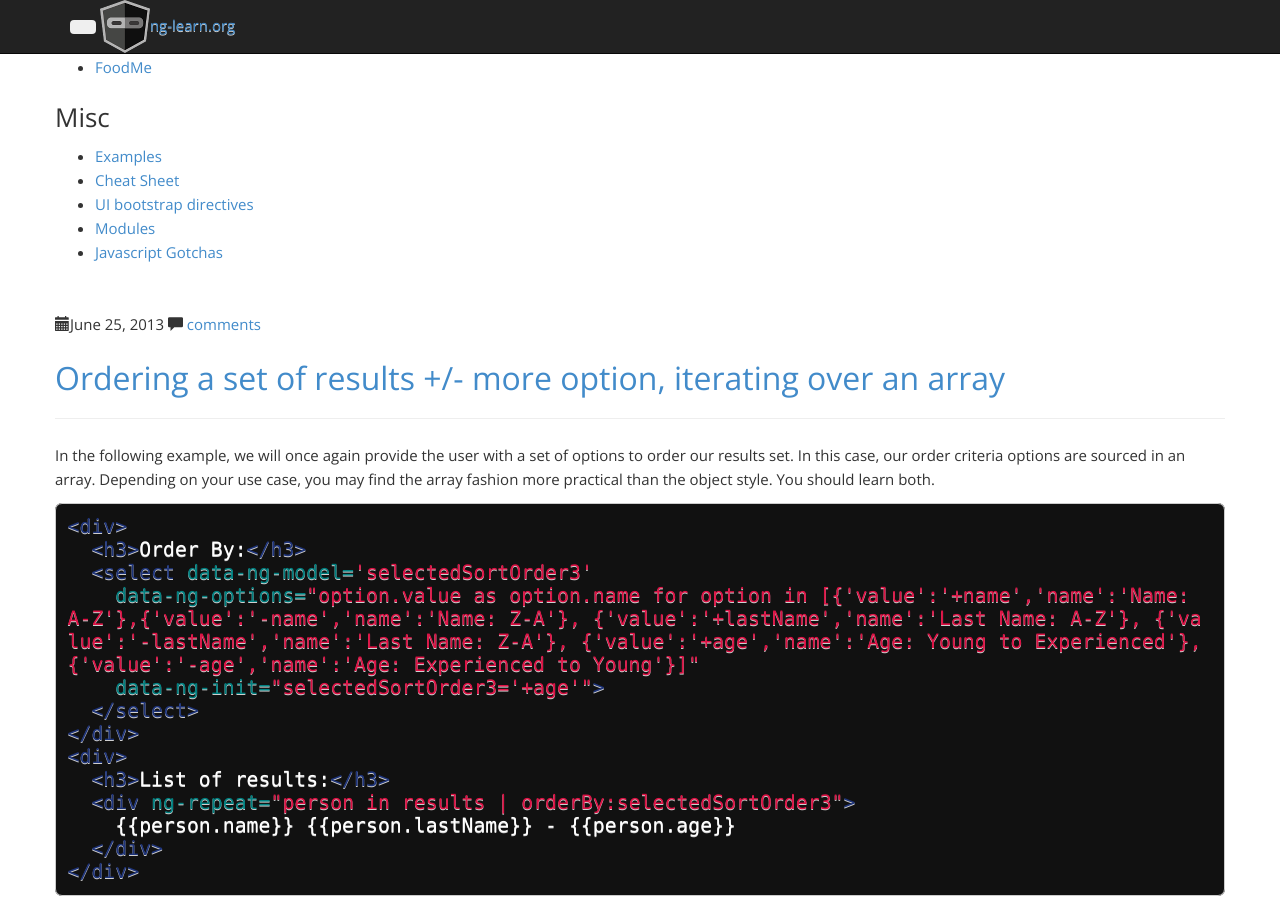
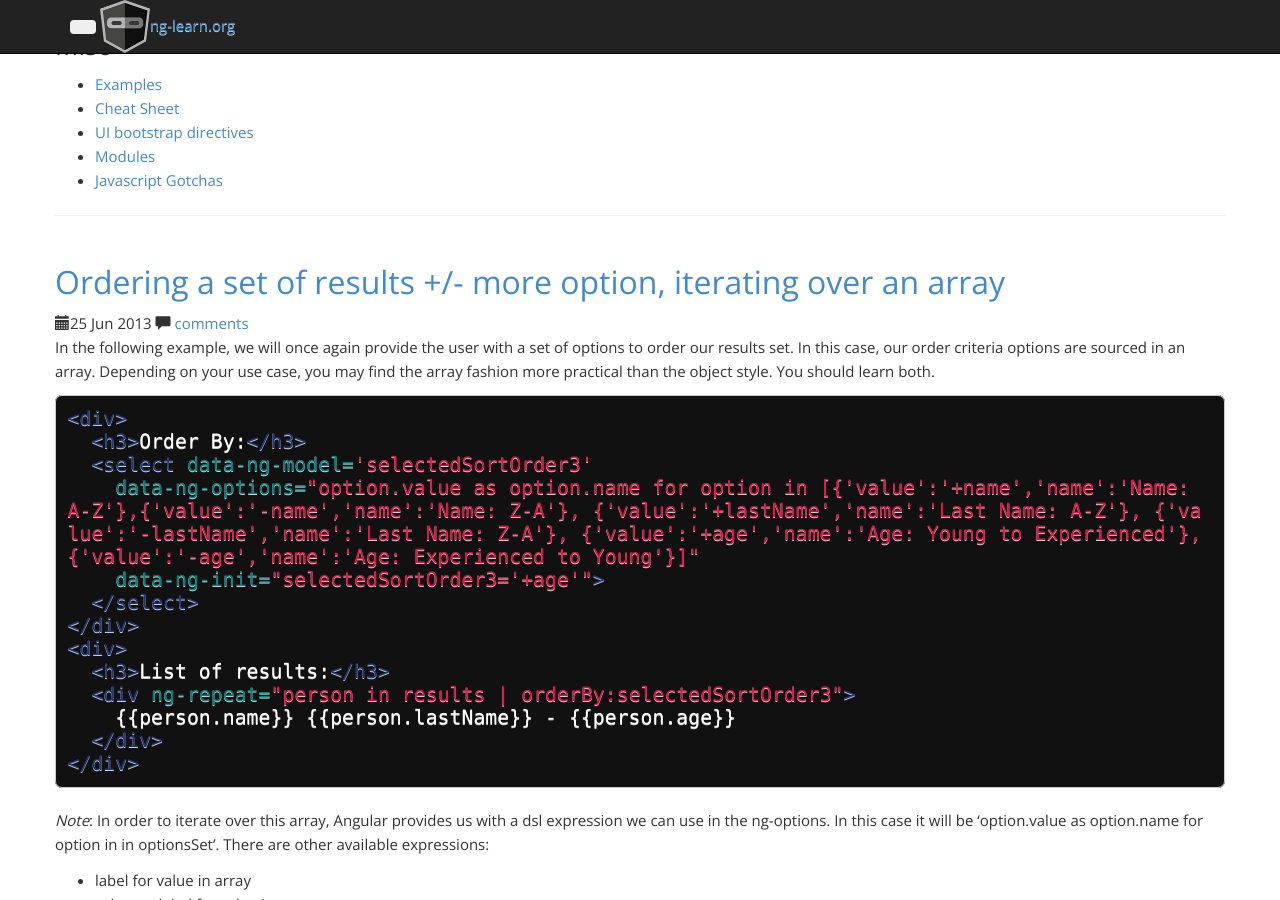
Before and after one commit to ng-learn-org/ng-learn-org.github.io, a Jekyll site: the page built from index.html, in a window 1280 px wide and 900 px high, scrolled down 1483 px. Built offline with Jekyll 4.4.1, drawn with Linux system fonts in a browser that asks for light colours; Markdown is read by kramdown in place of the engine named in the settings; the list of posts is cut into pages by our own code; comment, search, counter and statistics services are not loaded; some of the changed text lies outside the part shown.

Commit message:
changed layout

```diff
--- a/index.html
+++ b/index.html
@@ -5,18 +5,18 @@ title: Blog
 
 {% for post in paginator.posts %}
 
-  <!-- Title -->
+  <!-- Post -->
   <div class="page-header">
-    <span class="glyphicon glyphicon-calendar"></span>{{ post.date | date: "%B %d, %Y" }}
+    <h2>
+      <a href="{{ site.url }}{{ post.url }}" rel="bookmark permalink" title="Permanent link to this post">{{ post.title }}</a>
+    </h2>
+    <span class="glyphicon glyphicon-calendar"></span>{{ post.date | date_to_string }}
     <span class="glyphicon glyphicon-comment"></span>
     <a href="{{ site.url }}{{ post.url }}#disqus_thread">comments</a>
 
-    <h2>
-      <a href="{{ site.url }}{{ post.url }}" rel="bookmark permalink" title="Permanent link to this post">{{ post.title }}</a>
-    </h2>
+
+    {{ post.content }}
   </div>
-
-  <!-- Content -->
-  {{ post.content }}
+  <!-- /Post -->
 
 {% endfor %}
```
